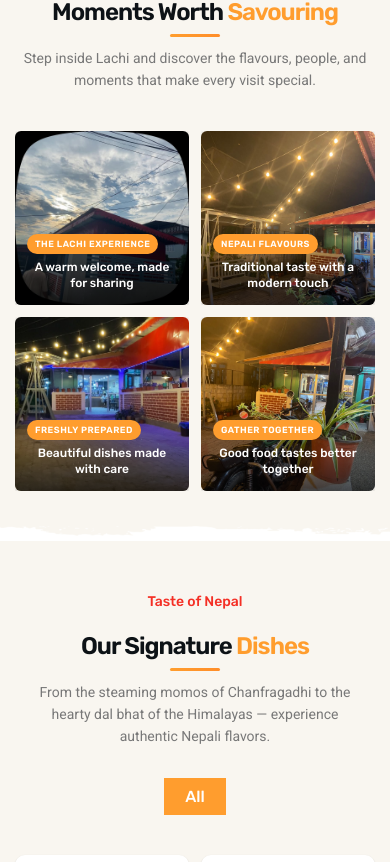
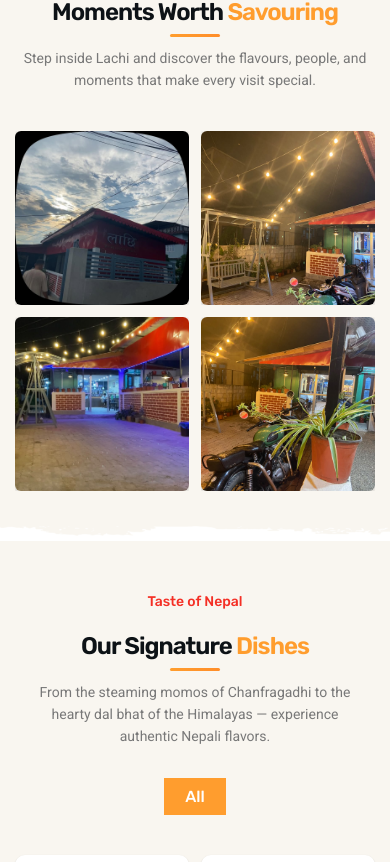
Before and after one commit to simon2sy/Lachi, a React (Vite) app: page / in a window 390 px wide. Shown: the part 2292-3154 px from the top of the page. Built offline with nearby package versions, Linux system fonts and the light colour scheme.

Commit message:
photot text

```diff
--- a/src/assets/css/style.css
+++ b/src/assets/css/style.css
@@ -2168,17 +2168,7 @@ textarea.input-field {
   }
 
   .gallery-overlay {
-    opacity: 1;
-    padding: 14px 12px;
-  }
-
-  .gallery-category {
-    font-size: 0.9rem;
-    padding: 3px 8px;
-  }
-
-  .gallery-caption {
-    font-size: 1.2rem;
+    display: none;
   }
 
   /* Header - transparent over hero section */
```
